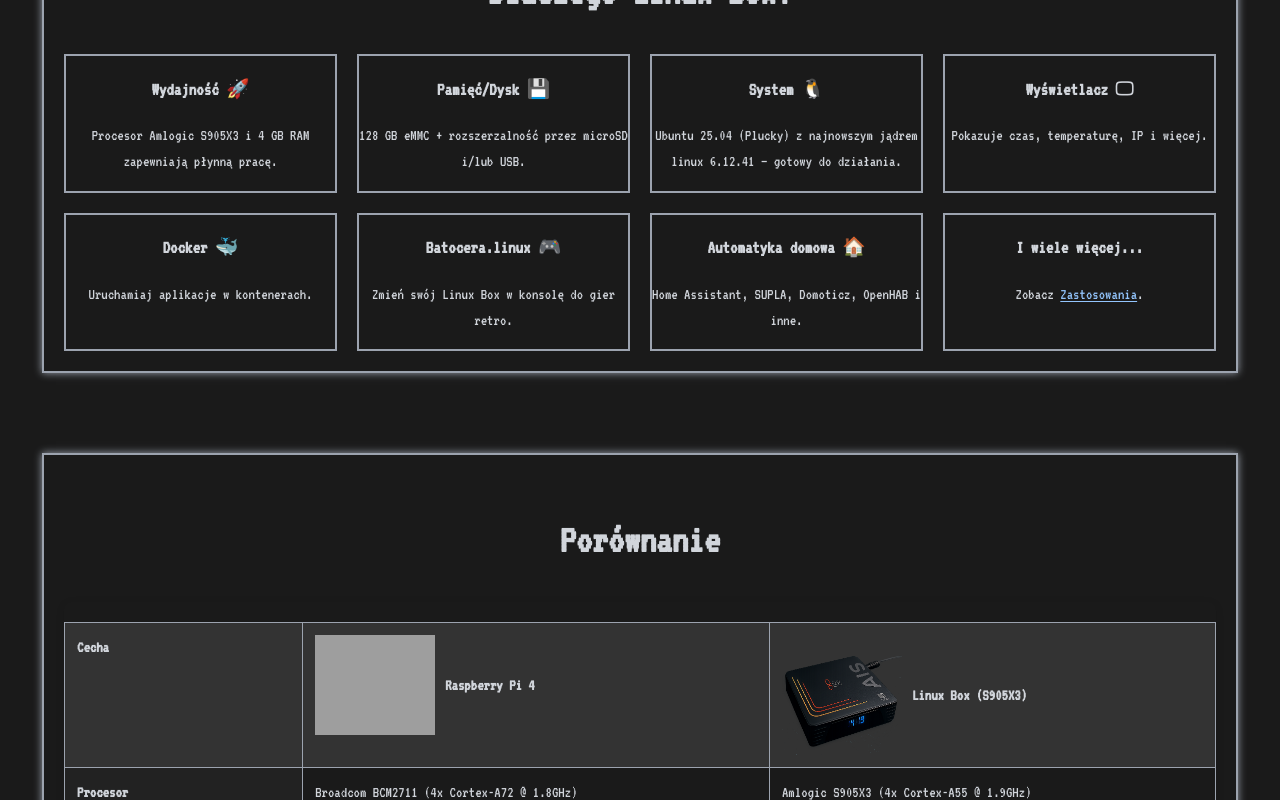
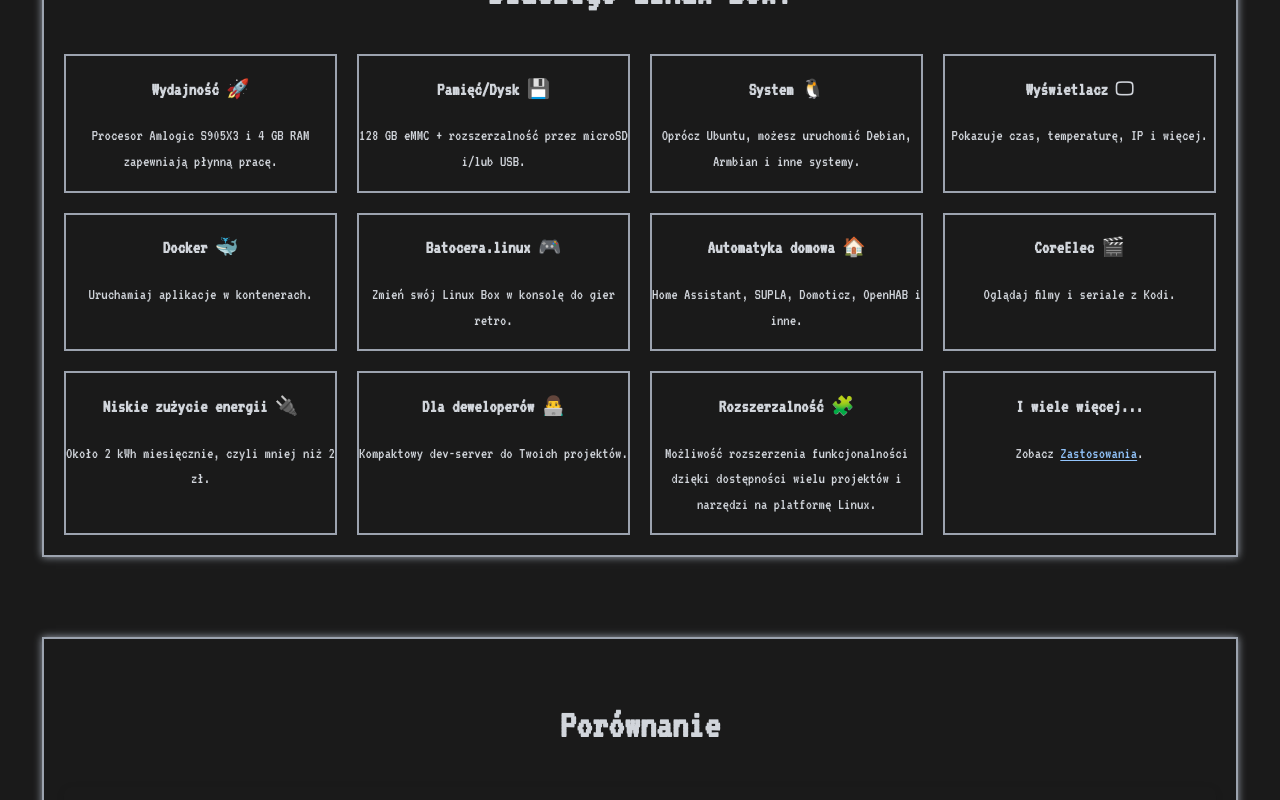
Before and after one commit to araczkowski/box-www-page, a Next.js app: page / in a window 1280 px wide. Shown: the part 920-1720 px from the top of the page. Built offline with nearby package versions, Linux system fonts and the light colour scheme; grey boxes are pictures that could not be loaded.

Commit message:
features

```diff
--- a/src/app/page.tsx
+++ b/src/app/page.tsx
@@ -142,8 +142,7 @@ export default function Home() {
             <div className="feature">
               <h3>System 🐧</h3>
               <p>
-                Ubuntu 25.04 (Plucky) z najnowszym jądrem linux 6.12.41 – gotowy
-                do działania.
+                Oprócz Ubuntu, możesz uruchomić Debian, Armbian i inne systemy.
               </p>
             </div>
             <div className="feature">
@@ -161,6 +160,25 @@ export default function Home() {
             <div className="feature">
               <h3>Automatyka domowa 🏠</h3>
               <p>Home Assistant, SUPLA, Domoticz, OpenHAB i inne.</p>
+            </div>
+            <div className="feature">
+              <h3>CoreElec 🎬</h3>
+              <p>Oglądaj filmy i seriale z Kodi.</p>
+            </div>
+            <div className="feature">
+              <h3>Niskie zużycie energii 🔌</h3>
+              <p>Około 2 kWh miesięcznie, czyli mniej niż 2 zł.</p>
+            </div>
+            <div className="feature">
+              <h3>Dla deweloperów 👨‍💻</h3>
+              <p>Kompaktowy dev-server do Twoich projektów.</p>
+            </div>
+            <div className="feature">
+              <h3>Rozszerzalność 🧩</h3>
+              <p>
+                Możliwość rozszerzenia funkcjonalności dzięki dostępności wielu
+                projektów i narzędzi na platformę Linux.
+              </p>
             </div>
             <div className="feature">
               <h3>I wiele więcej...</h3>
@@ -474,6 +492,13 @@ export default function Home() {
               </a>{" "}
               - automatyka domowa
             </li>
+            <li>
+              🎬{" "}
+              <a href="https://coreelec.org/" target="_blank">
+                CoreELEC
+              </a>{" "}
+              - centrum multimedialne
+            </li>
             <li> I wiele więcej...</li>
           </ul>
           <p>
```
